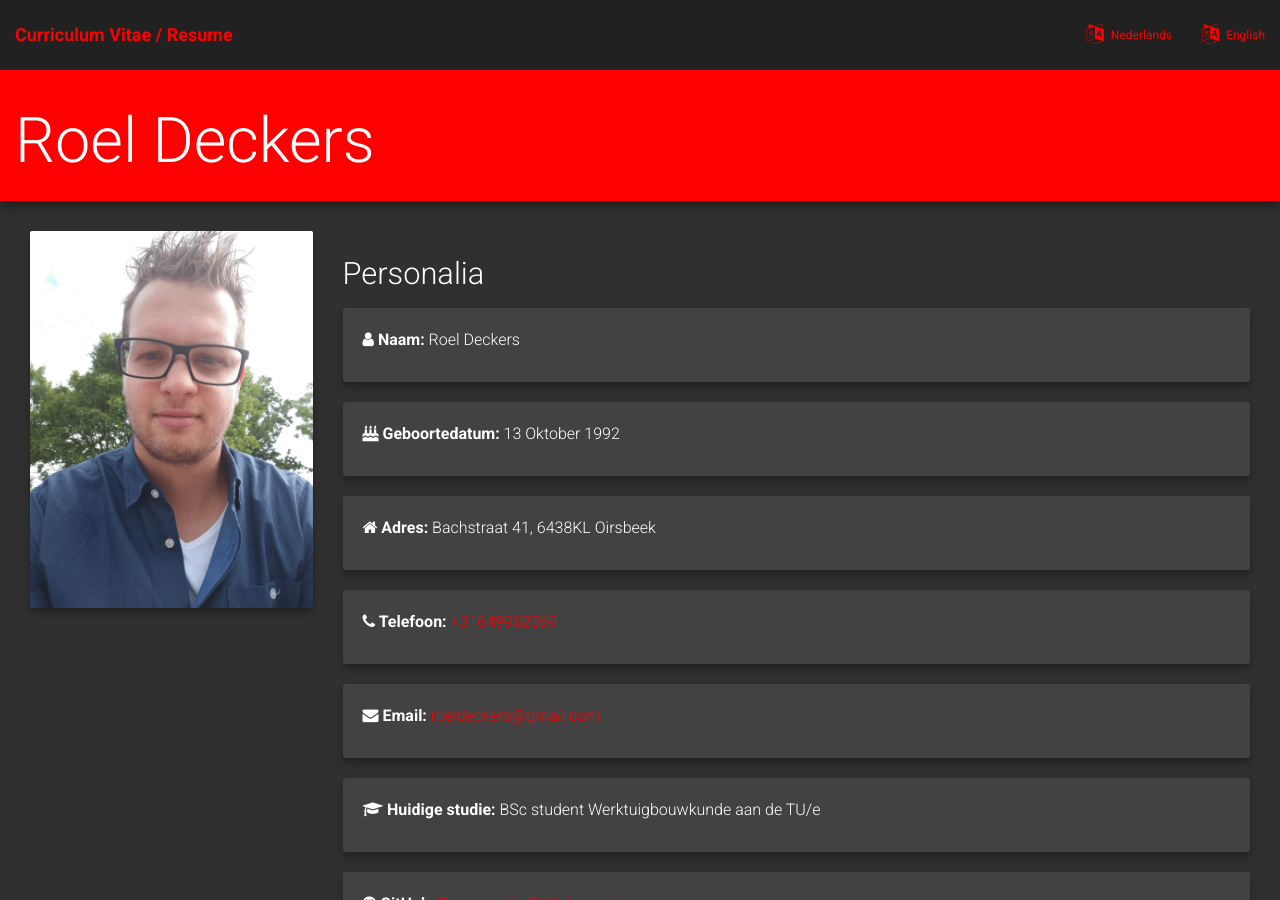
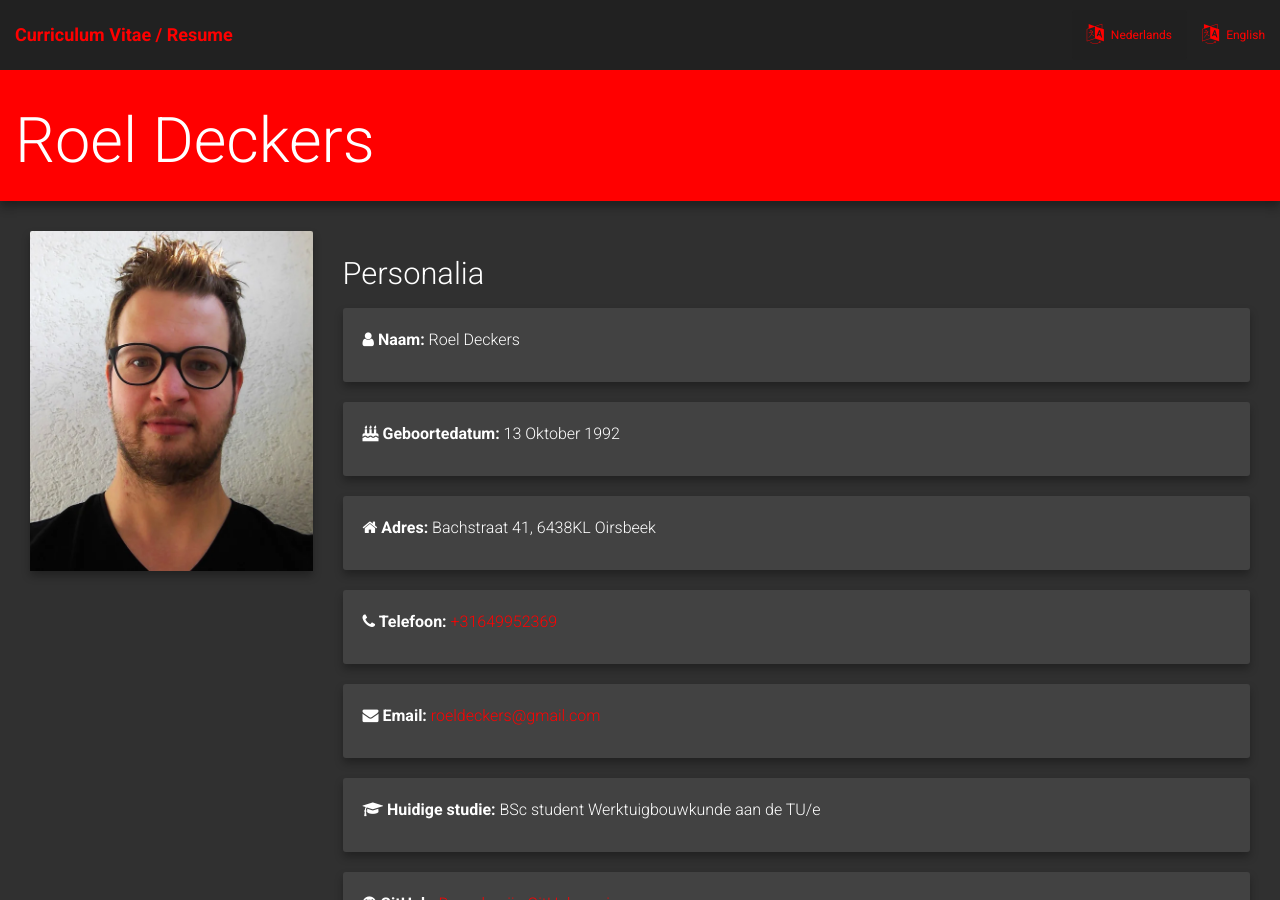
Before and after one commit to RoelD/CurriculumVitae, a Jekyll site: the page built from index.html, in a window 1280 px wide and 900 px high. Built offline with Jekyll 4.4.1, drawn with Linux system fonts in a browser that asks for light colours; nearby versions of some CDN libraries.

Commit message:
Update index.html
Wissel van foto 1 naar 2

```diff
--- a/index.html
+++ b/index.html
@@ -12,7 +12,7 @@ layout: default
   <div class="col-sm-3">
     <div class="card">
       <div class="card-image">
-        <img src="{{ site.baseurl }}/images/foto.webp" alt="Foto Roel Deckers">
+        <img src="{{ site.baseurl }}/images/foto2.webp" alt="Foto Roel Deckers">
       </div>
     </div>
   </div>
```
